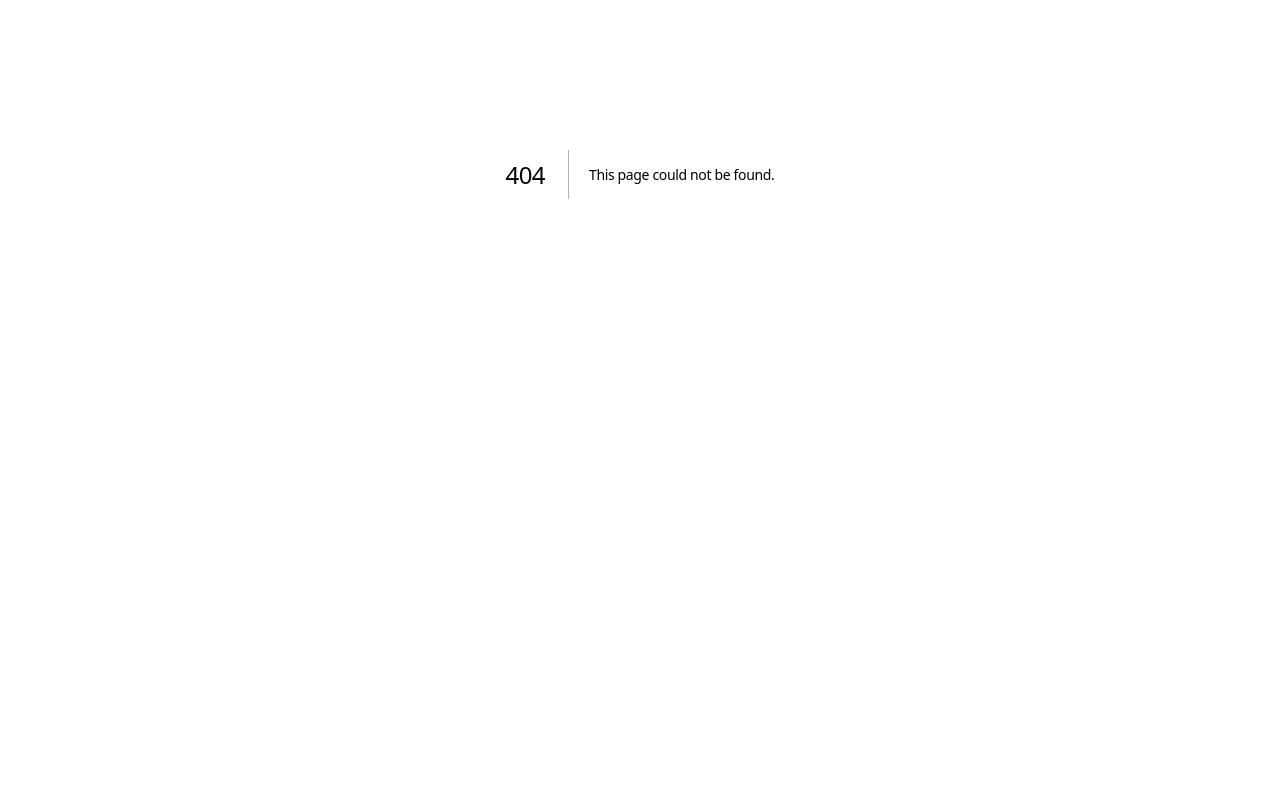
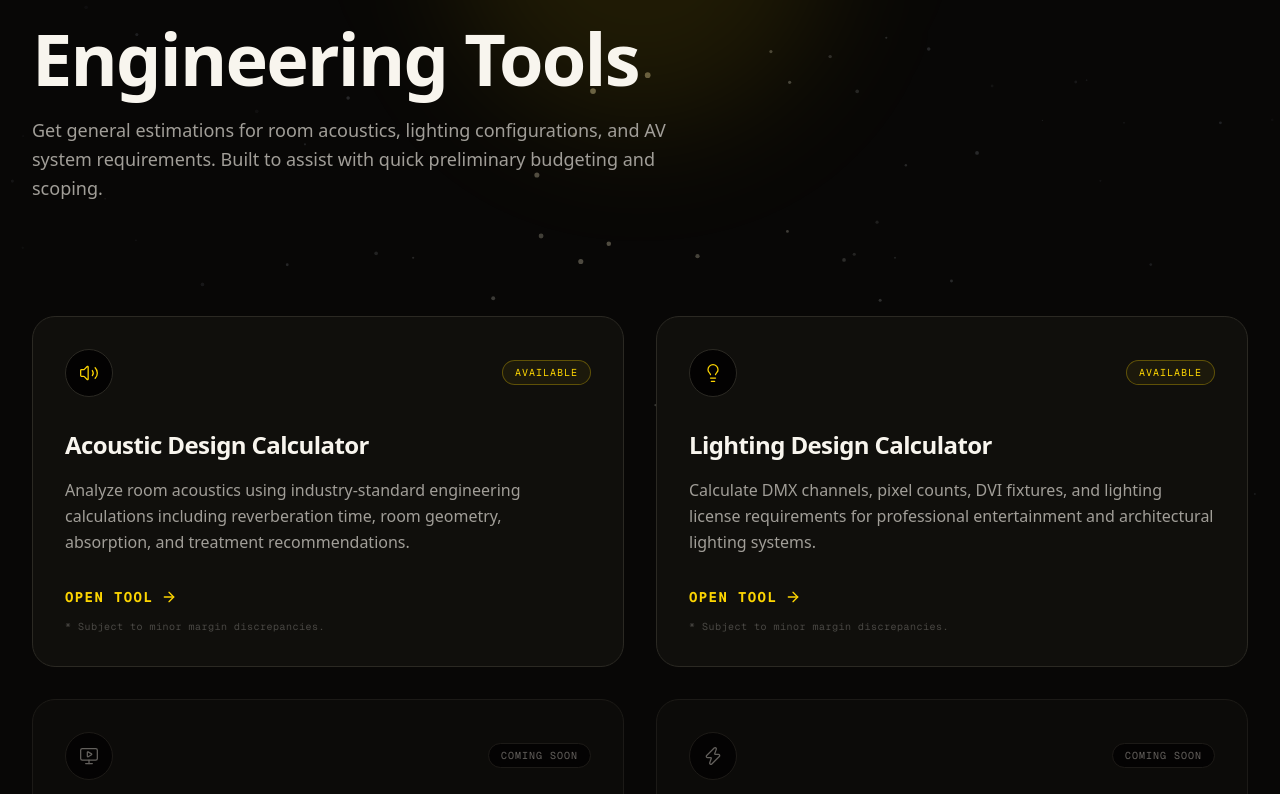
Before and after one commit to rinzl3er/WebsiteWIP, a Next.js app: page /tools in a window 1280 px wide. Before the commit this address had no page. Shown: the part 226-1020 px from the top of the page. Before the commit the page ends 800 px from the top, so only its background shows below. Built offline with nearby package versions, Linux system fonts and the light colour scheme.

Commit message:
tools page

```diff
--- a/app/page.tsx
+++ b/app/page.tsx
@@ -17,6 +17,7 @@ import {
 import { SiteLayout } from "@/components/site-layout";
 import { TrustedBy } from "@/components/trusted-by";
 import { SelectedProjects } from "@/components/selected-projects";
+import { Particles } from "@/components/particles";
 import {
   revealProps,
   staggerContainer,
@@ -24,7 +25,6 @@ import {
 } from "@/lib/motion";
 import { useRouter } from "next/navigation";
 
-const heroImage = "/assets/hero.jpg";
 
 const services = [
   {
@@ -167,20 +167,46 @@ export default function Home() {
 
   return (
     <SiteLayout>
+      <Particles className="-z-10" />
       {/* ================= HERO ================= */}
 
       <section className="relative overflow-hidden">
-        <div className="absolute inset-0">
+        <div className="absolute inset-0 pointer-events-none">
 
-          <Image
-            src={heroImage}
-            alt="Hero"
-            fill
-            priority
-            className="object-cover opacity-60"
-          />
-
-          <div className="absolute inset-0 bg-gradient-to-b from-background/40 via-background/70 to-background" />
+          {/* High Fidelity Light Source */}
+          <div className="absolute top-[-8rem] left-1/2 -translate-x-1/2">
+            {/* Main Outer Glow */}
+            <motion.div
+              className="absolute -top-32 -left-32 h-[300px] w-[300px] md:h-[600px] md:w-[600px] rounded-full bg-primary/10 blur-[100px] mix-blend-screen"
+              animate={{
+                x: [-40, 40, -40],
+                y: [-30, 30, -30],
+                scale: [1, 1.2, 1],
+                opacity: [0.5, 0.8, 0.5]
+              }}
+              transition={{ duration: 15, repeat: Infinity, ease: "easeInOut" }}
+            />
+            {/* Inner Intense Glow */}
+            <motion.div
+              className="absolute top-10 left-10 h-[200px] w-[200px] md:h-[400px] md:w-[400px] rounded-full bg-primary/20 blur-[80px] mix-blend-screen"
+              animate={{
+                x: [30, -30, 30],
+                y: [40, -40, 40],
+                scale: [0.8, 1.1, 0.8],
+                opacity: [0.6, 1, 0.6]
+              }}
+              transition={{ duration: 10, repeat: Infinity, ease: "easeInOut", delay: 2 }}
+            />
+            {/* Core Highlight */}
+            <motion.div
+              className="absolute top-24 left-24 h-[100px] w-[100px] md:h-[200px] md:w-[200px] rounded-full bg-white/5 blur-[50px] mix-blend-screen"
+              animate={{
+                scale: [1, 1.5, 1],
+                opacity: [0.3, 0.7, 0.3]
+              }}
+              transition={{ duration: 8, repeat: Infinity, ease: "easeInOut" }}
+            />
+          </div>
 
           <div className="grid-lines absolute inset-0 opacity-40" />
 
--- /dev/null
+++ b/app/tools/acoustics/page.tsx
@@ -0,0 +1,22 @@
+import type { Metadata } from "next";
+import { SiteLayout } from "@/components/site-layout";
+import { Particles } from "@/components/particles";
+
+export const metadata: Metadata = {
+  title: "Acoustic Design Calculator — Chintan Patel",
+  description: "Preliminary acoustic calculations and recommendations.",
+};
+
+export default function AcousticsToolPlaceholder() {
+  return (
+    <SiteLayout>
+      <Particles className="-z-10" />
+      <div className="flex flex-col items-center justify-center min-h-[70vh] text-center px-4">
+        <h1 className="text-4xl md:text-5xl font-black text-white tracking-tight mb-4">Acoustic Design Calculator</h1>
+        <p className="mt-2 text-lg text-muted-foreground font-mono uppercase tracking-[0.2em] px-4 py-2 border border-border rounded-full inline-block">
+          Coming Soon
+        </p>
+      </div>
+    </SiteLayout>
+  );
+}
--- /dev/null
+++ b/app/tools/lighting/page.tsx
@@ -0,0 +1,22 @@
+import type { Metadata } from "next";
+import { SiteLayout } from "@/components/site-layout";
+import { Particles } from "@/components/particles";
+
+export const metadata: Metadata = {
+  title: "Lighting Design Calculator — Chintan Patel",
+  description: "Preliminary lighting design tools and calculators.",
+};
+
+export default function LightingToolPlaceholder() {
+  return (
+    <SiteLayout>
+      <Particles className="-z-10" />
+      <div className="flex flex-col items-center justify-center min-h-[70vh] text-center px-4">
+        <h1 className="text-4xl md:text-5xl font-black text-white tracking-tight mb-4">Lighting Design Calculator</h1>
+        <p className="mt-2 text-lg text-muted-foreground font-mono uppercase tracking-[0.2em] px-4 py-2 border border-border rounded-full inline-block">
+          Coming Soon
+        </p>
+      </div>
+    </SiteLayout>
+  );
+}
--- /dev/null
+++ b/app/tools/page.tsx
@@ -0,0 +1,132 @@
+import type { Metadata } from "next";
+import Link from "next/link";
+import { ArrowRight, Volume2, Lightbulb, MonitorPlay, Zap } from "lucide-react";
+import { PageHeader, SiteLayout } from "@/components/site-layout";
+import { Particles } from "@/components/particles";
+
+export const metadata: Metadata = {
+  title: "Engineering Tools — Chintan Patel",
+  description: "Professional engineering tools for acoustics, lighting, and audiovisual system design.",
+};
+
+const toolsList = [
+  {
+    title: "Acoustic Design Calculator",
+    description: "Analyze room acoustics using industry-standard engineering calculations including reverberation time, room geometry, absorption, and treatment recommendations.",
+    badge: "Available",
+    icon: Volume2,
+    href: "/tools/acoustics",
+    disabled: false,
+  },
+  {
+    title: "Lighting Design Calculator",
+    description: "Calculate DMX channels, pixel counts, DVI fixtures, and lighting license requirements for professional entertainment and architectural lighting systems.",
+    badge: "Available",
+    icon: Lightbulb,
+    href: "/tools/lighting",
+    disabled: false,
+  },
+  {
+    title: "AV Engineering Tools",
+    description: "Utilities for audiovisual system planning, bandwidth calculations, cable requirements, and equipment estimation.",
+    badge: "Coming Soon",
+    icon: MonitorPlay,
+    href: "#",
+    disabled: true,
+  },
+  {
+    title: "Electrical Load Calculator",
+    description: "Estimate electrical loads, power consumption, and circuit requirements for integrated lighting and AV installations.",
+    badge: "Coming Soon",
+    icon: Zap,
+    href: "#",
+    disabled: true,
+  },
+];
+
+export default function ToolsPage() {
+  return (
+    <SiteLayout>
+      <Particles className="-z-10" />
+      <PageHeader
+        className="bg-transparent"
+        showGridLines={false}
+        showBorder={false}
+        eyebrow="Resources"
+        title="Engineering Tools"
+        intro="Get general estimations for room acoustics, lighting configurations, and AV system requirements. Built to assist with quick preliminary budgeting and scoping."
+        glowPosition="center"
+      />
+
+      <section className="relative z-10 pb-32">
+        <div className="mx-auto max-w-7xl px-4 sm:px-6 lg:px-8">
+          <div className="grid grid-cols-1 md:grid-cols-2 gap-8">
+            {toolsList.map((tool, index) => {
+              const Icon = tool.icon;
+              return (
+                <div key={index} className="relative group flex h-full">
+                  <div className={`absolute inset-0 rounded-2xl bg-gradient-to-r from-primary/0 via-primary/5 to-primary/0 opacity-0 transition-opacity duration-500 blur-xl ${tool.disabled ? "" : "group-hover:opacity-100"}`} />
+                  <div className={`relative flex flex-col w-full rounded-2xl border border-border bg-ink-soft p-8 transition-all duration-500 h-full ${tool.disabled ? "opacity-60" : "hover:border-primary hover:-translate-y-1 hover:shadow-2xl hover:shadow-primary/5"}`}>
+
+                    <div className="flex items-center justify-between mb-8">
+                      <div className="flex h-12 w-12 items-center justify-center rounded-full bg-ink border border-border">
+                        <Icon className={`h-5 w-5 ${tool.disabled ? "text-muted-foreground" : "text-primary"}`} strokeWidth={1.5} />
+                      </div>
+                      <span className={`font-mono text-[10px] uppercase tracking-widest px-3 py-1 rounded-full border ${tool.disabled ? "border-border text-muted-foreground bg-ink" : "border-primary/30 text-primary bg-primary/5"}`}>
+                        {tool.badge}
+                      </span>
+                    </div>
+
+                    <h3 className="text-2xl font-bold mb-4">{tool.title}</h3>
+                    <p className="text-muted-foreground leading-relaxed flex-grow mb-8">
+                      {tool.description}
+                    </p>
+
+                    {tool.disabled ? (
+                      <span
+                        className="inline-flex items-center gap-2 font-mono text-sm uppercase tracking-widest text-muted-foreground pointer-events-none"
+                      >
+                        Open Tool <ArrowRight className="h-4 w-4" />
+                      </span>
+                    ) : (
+                      <div className="flex flex-col items-start">
+                        <Link
+                          href={tool.href}
+                          className="inline-flex items-center gap-2 font-mono text-sm uppercase tracking-widest transition-colors text-primary hover:text-white font-bold"
+                        >
+                          Open Tool <ArrowRight className="h-4 w-4" />
+                        </Link>
+                        <p className="text-[10px] text-muted-foreground/40 font-mono tracking-wider mt-3">
+                          * Subject to minor margin discrepancies.
+                        </p>
+                      </div>
+                    )}
+                  </div>
+                </div>
+              );
+            })}
+          </div>
+        </div>
+      </section>
+
+      {/* Bottom CTA Section */}
+      <section className="relative overflow-hidden border-t border-border/50 bg-ink-dark py-24">
+        <div className="absolute inset-0 grid-lines opacity-20" />
+        <div className="relative mx-auto max-w-4xl px-4 text-center sm:px-6 lg:px-8">
+          <h2 className="text-3xl font-black md:text-5xl">Need a detailed engineering design?</h2>
+          <p className="mt-6 text-lg text-muted-foreground leading-relaxed">
+            These tools provide preliminary engineering guidance. For complete acoustic simulations, lighting design, AV integration, and project consultation, our team can deliver professional solutions tailored to your project.
+          </p>
+          <div className="mt-10 flex justify-center">
+            <Link
+              href="/contact"
+              className="inline-flex items-center gap-3 border-2 border-primary bg-primary px-8 py-4 font-mono text-sm uppercase tracking-[0.2em] text-primary-foreground transition-all hover:bg-transparent hover:text-primary"
+            >
+              Contact Our Team <ArrowRight className="h-4 w-4" />
+            </Link>
+          </div>
+        </div>
+      </section>
+    </SiteLayout>
+  );
+}
--- a/components/site-layout.tsx
+++ b/components/site-layout.tsx
@@ -22,6 +22,7 @@ const nav = [
   { href: "/about", label: "About" },
   { href: "/gallery", label: "Gallery" },
   { href: "/projects", label: "Projects" },
+  { href: "/tools", label: "Tools" },
   { href: "/contact", label: "Contact" },
 ] as const;
 
```
